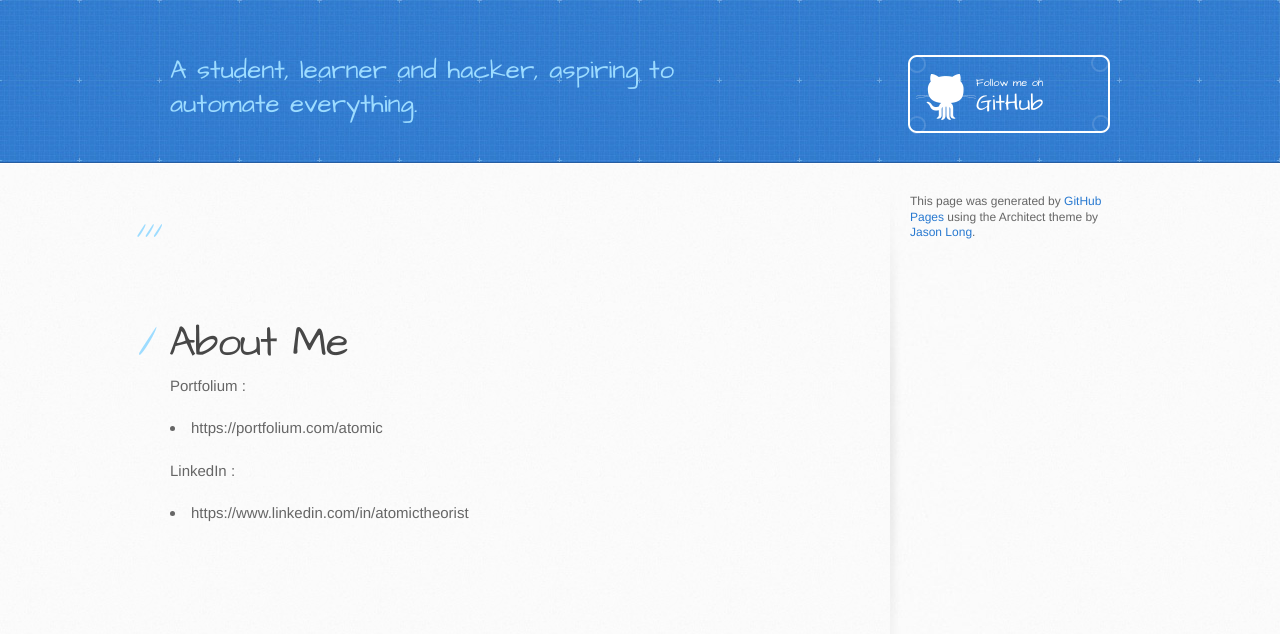
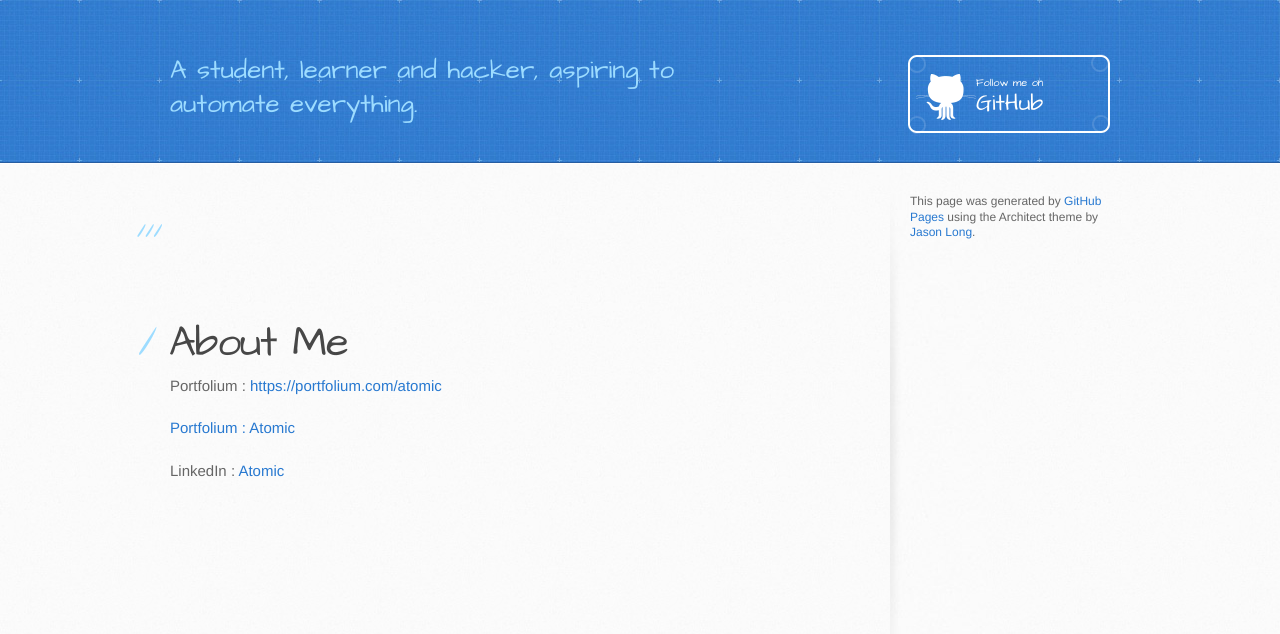
Before and after one commit to atomic/atomic.github.io, a plain HTML site: page index.html in a window 1280 px wide. Drawn offline with Linux system fonts and the light colour scheme.

Commit message:
SAVEPOINT

```diff
--- a/index.html
+++ b/index.html
@@ -34,8 +34,10 @@
           <p></p>
           </h3>
           <h1 id="my-developer-jurney" class="anchor" href="#my-developer-jurney" aria-hidden="true"><span class="octicon octicon-link"></span></a>About Me</h1>
-          <p>Portfolium : <li>https://portfolium.com/atomic</li></p>
-          <p>LinkedIn : <li>https://www.linkedin.com/in/atomictheorist</li></p>
+          <p>Portfolium : <a>https://portfolium.com/atomic</li></p>
+          <p>Portfolium : <a href="https://portfolium.com/atomic">Atomic</a></p>
+          <p>LinkedIn :  <a
+              href="https://www.linkedin.com/in/atomictheorist">Atomic</a></p>
         </section>
 
         <aside id="sidebar">
```
